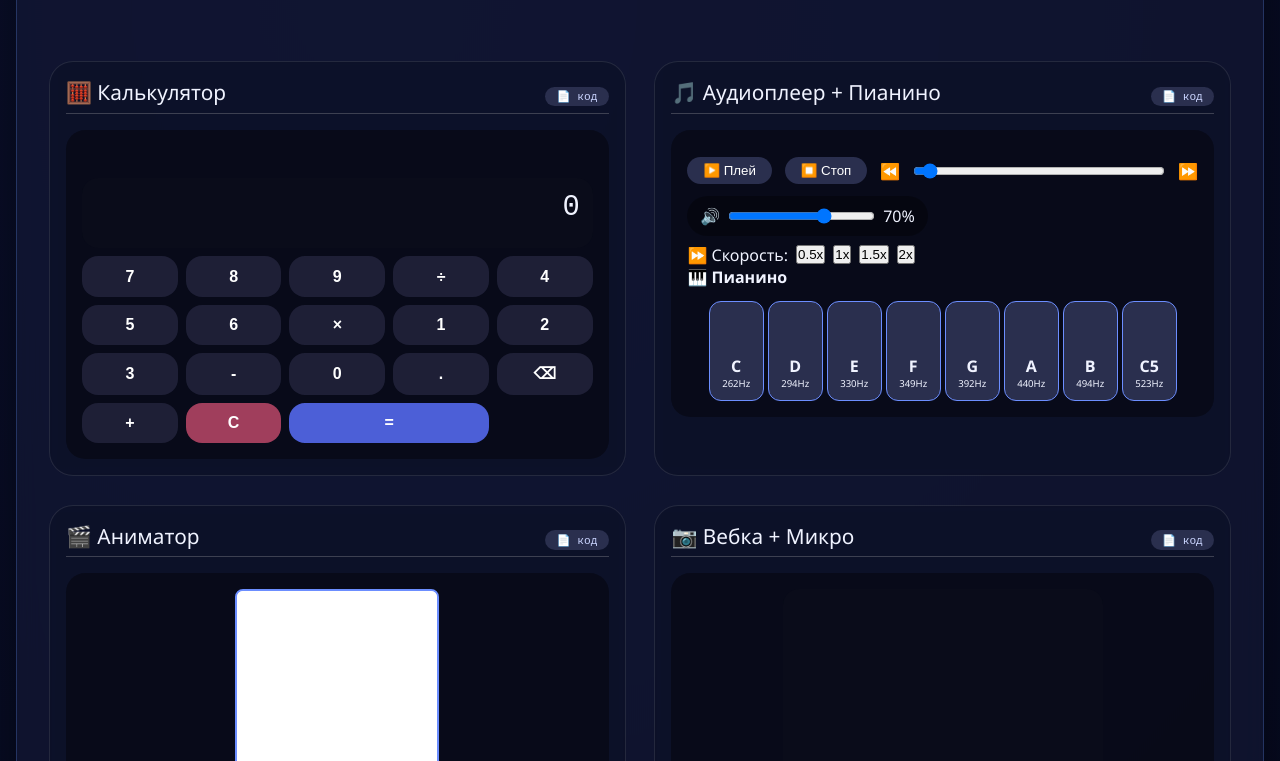
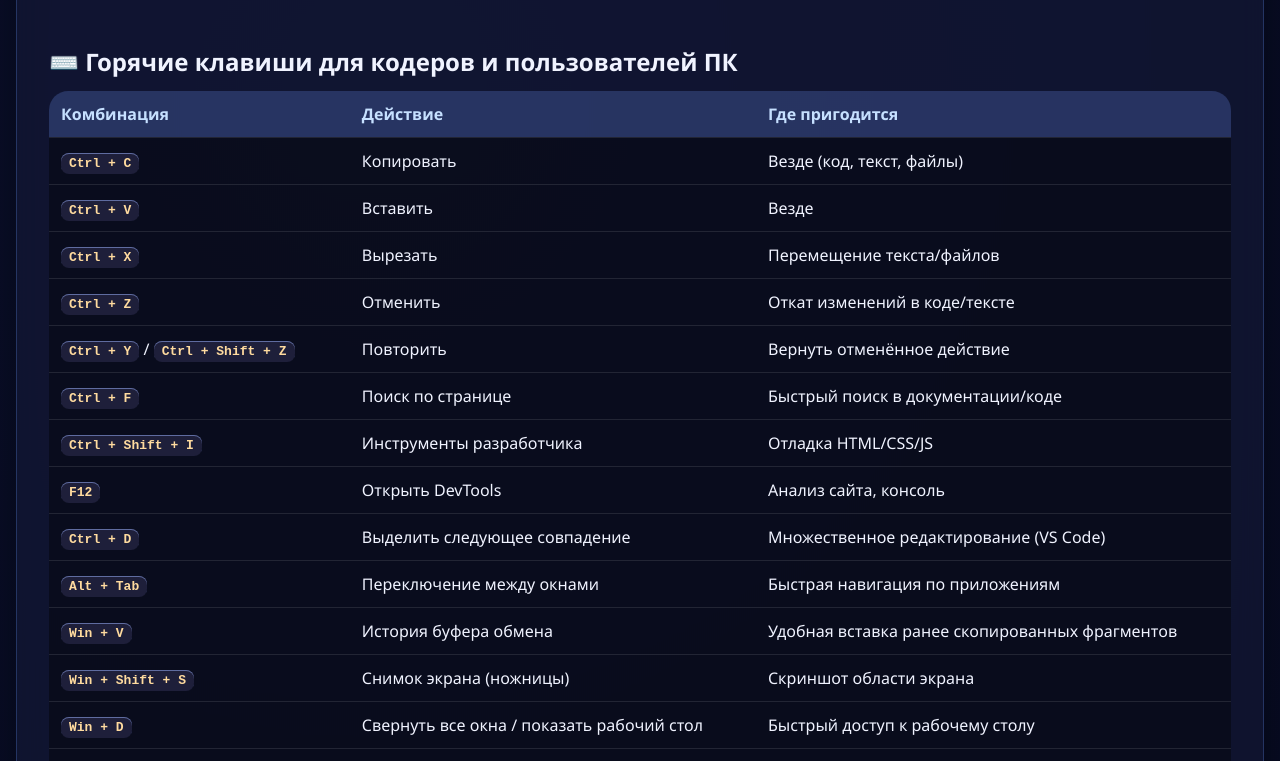
Before and after one commit to DwarfMorok/WebLAB, a plain HTML site: page WebLab/1start.html in a window 1280 px wide. Shown: the part 184-945 px from the top of the page. Drawn offline with Linux system fonts and the light colour scheme.

Commit message:
Add files via upload

```diff
--- a/WebLab/1start.html
+++ b/WebLab/1start.html
@@ -3,7 +3,7 @@
 <head>
     <meta charset="UTF-8">
     <meta name="viewport" content="width=device-width, initial-scale=1.0, viewport-fit=cover">
-    <title>WebLAB</title>
+    <title>WebLAB | Горячие клавиши · Калькулятор · Аниматор · Вебка</title>
     <style>
         * {
             margin: 0;
@@ -91,6 +91,51 @@
             margin-left: auto;
             margin-right: auto;
             padding-bottom: 0.5rem;
+        }
+
+        /* ========== ТАБЛИЦА ГОРЯЧИХ КЛАВИШ ========== */
+        .hotkeys-section {
+            margin: 1rem 0 2rem 0;
+        }
+        .hotkeys-section h2 {
+            display: flex;
+            gap: 10px;
+            align-items: center;
+            margin-bottom: 0.8rem;
+            font-size: 1.5rem;
+        }
+        .hotkeys-table {
+            width: 100%;
+            border-collapse: collapse;
+            background: rgba(0,0,0,0.4);
+            border-radius: 1.2rem;
+            overflow: hidden;
+        }
+        .hotkeys-table th, .hotkeys-table td {
+            padding: 0.75rem;
+            text-align: left;
+            border-bottom: 1px solid rgba(255,255,255,0.1);
+        }
+        .hotkeys-table th {
+            background: rgba(108, 142, 255, 0.3);
+            font-weight: 600;
+            color: #c6e0ff;
+        }
+        .hotkeys-table kbd {
+            background: #1e1f3a;
+            padding: 0.2rem 0.5rem;
+            border-radius: 8px;
+            font-family: monospace;
+            font-weight: bold;
+            color: #ffdb9f;
+            box-shadow: inset 0 1px 0 #5f6ca0;
+        }
+        .win-cmd {
+            font-family: monospace;
+            background: #1e1f3a;
+            padding: 0.2rem 0.5rem;
+            border-radius: 8px;
+            color: #6c8eff;
         }
 
         .showcase-grid {
@@ -182,9 +227,6 @@
         .game-link-btn:hover { transform: scale(1.02); box-shadow: 0 0 15px #aa88ff; }
         .main-btn { background: linear-gradient(95deg, #4c5fd7, #6a4eff); border: none; padding: 0.8rem 1.8rem; border-radius: 3rem; font-weight: bold; color: white; margin-top: 1rem; cursor: pointer; display: block; margin-left: auto; margin-right: auto; }
         footer { text-align: center; margin-top: 2rem; font-size: 0.8rem; opacity: 0.6; }
-        .hotkeys-table { width: 100%; border-collapse: collapse; background: rgba(0,0,0,0.4); border-radius: 1.2rem; margin: 1rem 0; }
-        .hotkeys-table th, .hotkeys-table td { padding: 0.75rem; text-align: left; border-bottom: 1px solid rgba(255,255,255,0.1); }
-        .hotkeys-table kbd { background: #1e1f3a; padding: 0.2rem 0.5rem; border-radius: 8px; font-family: monospace; color: #ffdb9f; }
 
         @media (max-width: 800px) { .piano-key { width: 45px; height: 80px; font-size: 0.7rem; } .calc-buttons button { padding: 0.5rem; font-size: 0.8rem; } }
     </style>
@@ -194,6 +236,34 @@
 <div class="main-card">
     <h1 class="glow-title">✨ WEB-ЛАБОРАТОРИЯ ✨</h1>
     <div class="sub">Мега-калькулятор · Аудиоплеер · Аниматор · Вебка · Конвертер</div>
+
+    <!-- ========== ТАБЛИЦА ГОРЯЧИХ КЛАВИШ (ВОЗВРАЩЕНА И РАСШИРЕНА) ========== -->
+    <div class="hotkeys-section">
+        <h2>⌨️ Горячие клавиши для кодеров и пользователей ПК</h2>
+        <table class="hotkeys-table">
+            <thead>
+                <tr><th>Комбинация</th><th>Действие</th><th>Где пригодится</th></tr>
+            </thead>
+            <tbody>
+                <tr><td><kbd>Ctrl + C</kbd></td><td>Копировать</td><td>Везде (код, текст, файлы)</td></tr>
+                <tr><td><kbd>Ctrl + V</kbd></td><td>Вставить</td><td>Везде</td></tr>
+                <tr><td><kbd>Ctrl + X</kbd></td><td>Вырезать</td><td>Перемещение текста/файлов</td></tr>
+                <tr><td><kbd>Ctrl + Z</kbd></td><td>Отменить</td><td>Откат изменений в коде/тексте</td></tr>
+                <tr><td><kbd>Ctrl + Y</kbd> / <kbd>Ctrl + Shift + Z</kbd></td><td>Повторить</td><td>Вернуть отменённое действие</td></tr>
+                <tr><td><kbd>Ctrl + F</kbd></td><td>Поиск по странице</td><td>Быстрый поиск в документации/коде</td></tr>
+                <tr><td><kbd>Ctrl + Shift + I</kbd></td><td>Инструменты разработчика</td><td>Отладка HTML/CSS/JS</td></tr>
+                <tr><td><kbd>F12</kbd></td><td>Открыть DevTools</td><td>Анализ сайта, консоль</td></tr>
+                <tr><td><kbd>Ctrl + D</kbd></td><td>Выделить следующее совпадение</td><td>Множественное редактирование (VS Code)</td></tr>
+                <tr><td><kbd>Alt + Tab</kbd></td><td>Переключение между окнами</td><td>Быстрая навигация по приложениям</td></tr>
+                <tr><td><kbd>Win + V</kbd></td><td>История буфера обмена</td><td>Удобная вставка ранее скопированных фрагментов</td></tr>
+                <tr><td><kbd>Win + Shift + S</kbd></td><td>Снимок экрана (ножницы)</td><td>Скриншот области экрана</td></tr>
+                <tr><td><kbd>Win + D</kbd></td><td>Свернуть все окна / показать рабочий стол</td><td>Быстрый доступ к рабочему столу</td></tr>
+                <tr><td><kbd>Win + E</kbd></td><td>Открыть Проводник</td><td>Быстрый доступ к файлам</td></tr>
+                <tr><td><kbd>Win + R</kbd></td><td>Открыть окно «Выполнить»</td><td>Быстрый запуск программ и команд</td></tr>
+                <tr><td colspan="3" style="background: rgba(108,142,255,0.2);"><b>📌 Полезные команды Win+R:</b> &nbsp; <code class="win-cmd">cmd</code> — командная строка &nbsp;|&nbsp; <code class="win-cmd">notepad</code> — Блокнот &nbsp;|&nbsp; <code class="win-cmd">calc</code> — Калькулятор &nbsp;|&nbsp; <code class="win-cmd">mspaint</code> — Paint &nbsp;|&nbsp; <code class="win-cmd">control</code> — Панель управления &nbsp;|&nbsp; <code class="win-cmd">%temp%</code> — временные файлы &nbsp;|&nbsp; <code class="win-cmd">regedit</code> — Редактор реестра</td></tr>
+            </tbody>
+        </table>
+    </div>
 
     <div class="showcase-grid">
         <div class="demo-card">
@@ -295,7 +365,7 @@
     </div>
 
     <button class="main-btn" id="inspireBtn">✨ О лаборатории ✨</button>
-    <footer>Калькулятор · Аудиоплеер · АНИМАТОР · ВЕБКА · Микро · Конвертер</footer>
+    <footer>Калькулятор · Аудиоплеер · АНИМАТОР · ВЕБКА · Микро · Конвертер · Горячие клавиши</footer>
 </div>
 
 <script>
@@ -303,7 +373,7 @@
     function createParticle() {
         const particle = document.createElement('div');
         particle.classList.add('particle');
-        const icons = ['✨', '⭐', '💎', '🎨', '🎬', '📷', '🎵'];
+        const icons = ['✨', '⭐', '💎', '🎨', '🎬', '📷', '🎵', '⌨️'];
         particle.innerHTML = icons[Math.floor(Math.random() * icons.length)];
         particle.style.left = Math.random() * 100 + '%';
         particle.style.fontSize = (Math.random() * 20 + 12) + 'px';
@@ -429,7 +499,7 @@
 
     const brightSlider = document.getElementById('brightSlider'); const colorBox = document.getElementById('colorBox');
     brightSlider.oninput = (e) => colorBox.style.filter = `brightness(${e.target.value})`;
-    document.getElementById('inspireBtn').onclick = () => alert('✨ ВЕБ-ЛАБОРАТОРИЯ: калькулятор, плеер, АНИМАТОР (рисуй кадры и смотри мультик!), вебка, микро, конвертер. Игры в отдельных файлах!');
+    document.getElementById('inspireBtn').onclick = () => alert('✨ ВЕБ-ЛАБОРАТОРИЯ: калькулятор, плеер, АНИМАТОР (рисуй кадры и смотри мультик!), вебка, микро, конвертер. Горячие клавиши — выше!');
 
     // ========== КНОПКИ "КОД" С ОПИСАНИЯМИ ==========
     const codeSnippets = {
```
